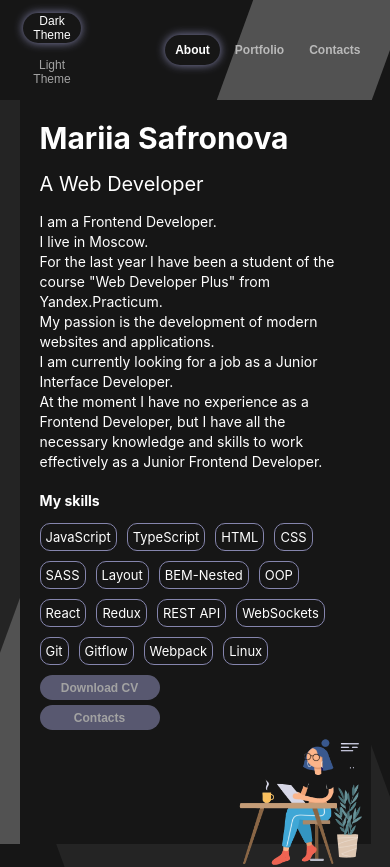
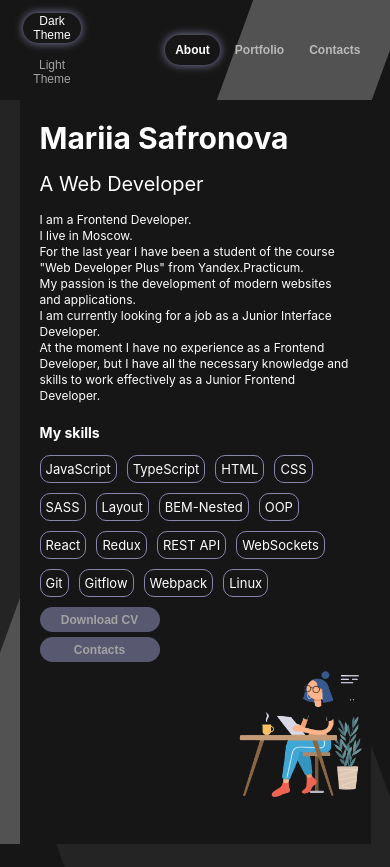
Before and after one commit to mary-an-safronova/portfolio, a React (Create React App) app: page / in a window 390 px wide. Shown: the top 867 px of the page. Built offline with nearby package versions, Linux system fonts and the light colour scheme.

Commit message:
style: fixed font size at the 'about' block

```diff
--- a/src/components/about/about.module.css
+++ b/src/components/about/about.module.css
@@ -201,6 +201,11 @@
         width: calc(100% - 40px);
     }
 
+    .description {
+        font-size: 12px;
+        line-height: 16px;
+    }
+
     .buttonWrap {
         margin: 0;
         width: 120px;
--- a/src/components/about/about.tsx
+++ b/src/components/about/about.tsx
@@ -15,8 +15,8 @@ const About: FC<Props> = ({ theme, themeLightClass, scrollToRef, handleTabClick
     const themeTextColorClass = theme !== themeLightClass ? aboutStyle.text_color_darkTheme : aboutStyle.text_color_lightTheme;
 
     return (
-        <section className={`${aboutStyle.wrap}`} id='about' ref={scrollToRef}>
-            <div className={`${aboutStyle.innerWrap} ${theme !== themeLightClass ? aboutStyle.innerWrap_theme_dark : aboutStyle.innerWrap_theme_light} ${themeTextColorClass}`}>
+        <section className={`${aboutStyle.wrap} ${theme !== themeLightClass ? aboutStyle.innerWrap_theme_dark : aboutStyle.innerWrap_theme_light}`} id='about' ref={scrollToRef}>
+            <div className={`${aboutStyle.innerWrap} ${themeTextColorClass}`}>
                 <div className={aboutStyle.infoWrap}>
                     <h1 className={aboutStyle.title}>Mariia Safronova</h1>
                     <p className={aboutStyle.subtitle}>A Web Developer</p>
```
